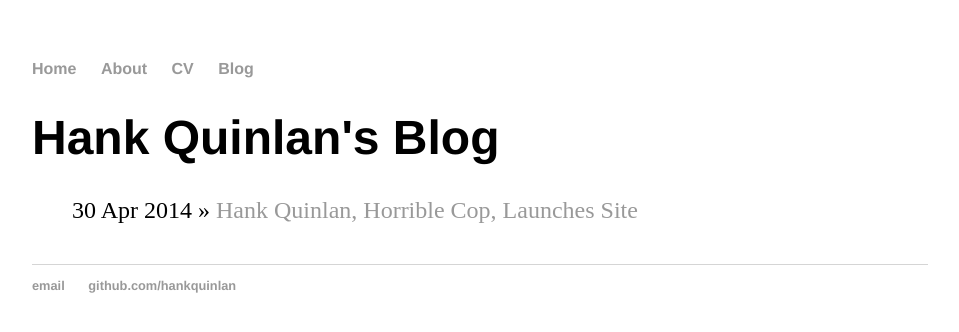
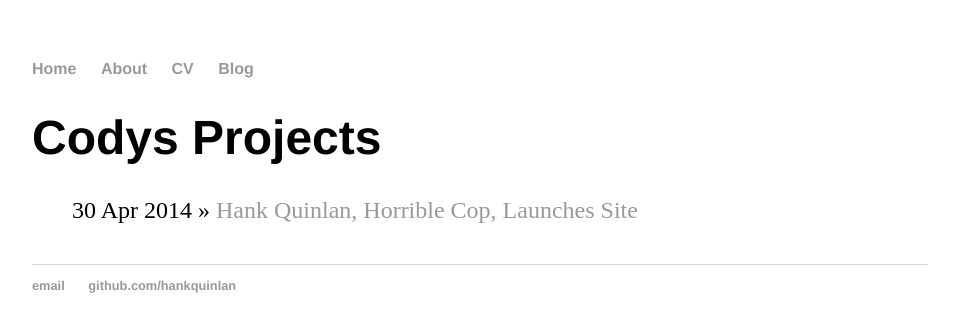
Before and after one commit to CodyWallace245/CodyWallace245.github.io, a Jekyll site: the page built from blog/index.html, in a window 1280 px wide. Shown: the top 332 px of the page, without its empty margins (160-1119 px from the left). Built offline with Jekyll 4.4.1, drawn with Linux system fonts in a browser that asks for light colours.

Commit message:
Update index.html

```diff
--- a/blog/index.html
+++ b/blog/index.html
@@ -1,6 +1,6 @@
 ---
 layout: default
-title: Hank Quinlan's Blog
+title: Codys Projects
 ---
 	<h1>{{ page.title }}</h1>
 	<ul class="posts">
```
